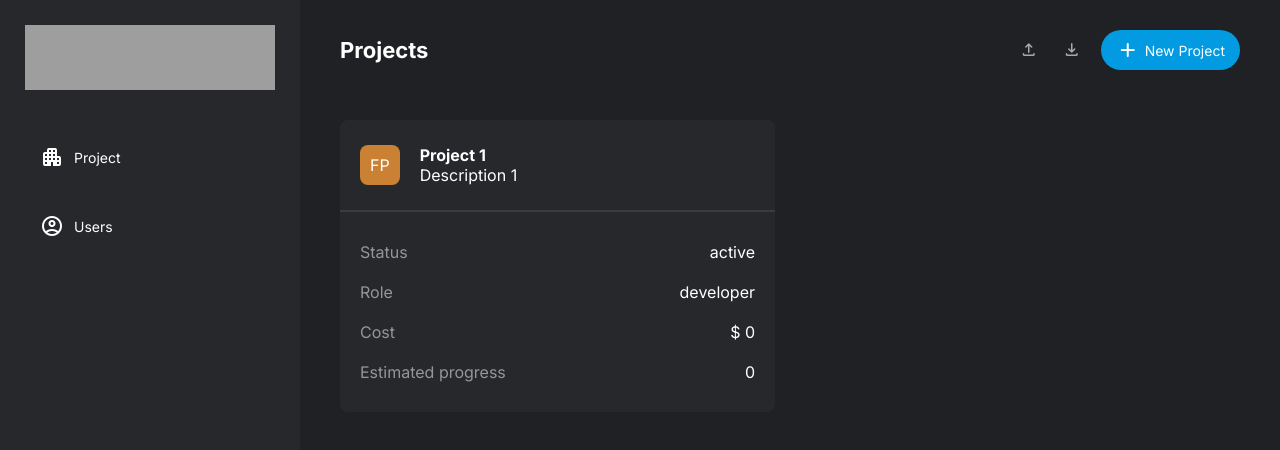
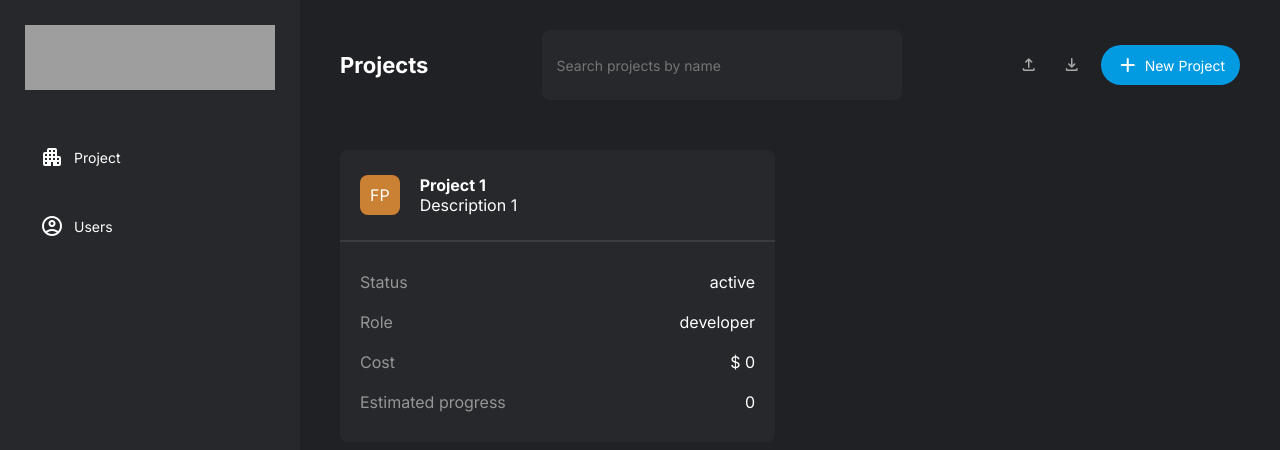
Before and after one commit to pimentafm/thatopen-masterbim, a React (Vite) app: page / in a window 1280 px wide. Shown: the top 450 px of the page. Built offline with nearby package versions, Linux system fonts and the light colour scheme; grey boxes are pictures that could not be loaded.

Commit message:
Add search feature

```diff
--- a/src/class/ProjectsManager.ts
+++ b/src/class/ProjectsManager.ts
@@ -13,6 +13,14 @@ export class ProjectsManager {
       role: "developer",
       finishDate: new Date("2029-12-31"),
     });
+  }
+
+  filterProjects(value: string) {
+    const filteredProjects = this.list.filter((project) => {
+      return project.name.includes(value);
+    });
+
+    return filteredProjects;
   }
 
   newProject(data: IProject) {
--- a/src/react-components/ProjectsPage.tsx
+++ b/src/react-components/ProjectsPage.tsx
@@ -1,10 +1,11 @@
 import * as React from "react";
 import { useState, useEffect } from "react";
+import * as Router from "react-router-dom";
 
 import { IProject, Project, ProjectStatus, Role } from "../class/Project";
 import { ProjectsManager } from "../class/ProjectsManager";
 import { ProjectCard } from "./ProjectCard";
-import * as Router from "react-router-dom";
+import { SearchBox } from "./SearchBox";
 
 interface Props {
   projectsManager: ProjectsManager;
@@ -72,6 +73,10 @@ export function ProjectsPage(props: Props) {
     } catch (err) {
       alert((err as Error).message);
     }
+  };
+
+  const onProjectSearch = (value: string) => {
+    setProjects(props.projectsManager.filterProjects(value));
   };
 
   return (
@@ -185,6 +190,7 @@ export function ProjectsPage(props: Props) {
       </dialog>
       <header>
         <h2>Projects</h2>
+        <SearchBox onChange={(value) => onProjectSearch(value)} />
         <div style={{ display: "flex", alignItems: "center", columnGap: 15 }}>
           <span
             id="import-projects-btn"
@@ -203,7 +209,11 @@ export function ProjectsPage(props: Props) {
           </button>
         </div>
       </header>
-      <div id="projects-list">{projectCards}</div>
+      {projects.length > 0 ? (
+        <div id="projects-list">{projectCards}</div>
+      ) : (
+        <p>There is no projects to display</p>
+      )}
     </div>
   );
 }
--- /dev/null
+++ b/src/react-components/SearchBox.tsx
@@ -0,0 +1,31 @@
+import * as React from "react";
+
+interface Props {
+  onChange: (value: string) => void;
+}
+
+export function SearchBox(props: Props) {
+  return (
+    <div
+      style={{
+        display: "flex",
+        alignItems: "center",
+        columnGap: 10,
+        width: "40%",
+      }}
+    >
+      <input
+        onChange={(e) => {
+          props.onChange(e.target.value);
+        }}
+        type="text"
+        placeholder="Search projects by name"
+        style={{
+          width: "100%",
+          height: "40px",
+          backgroundColor: "var(--background-100)",
+        }}
+      />
+    </div>
+  );
+}
```
